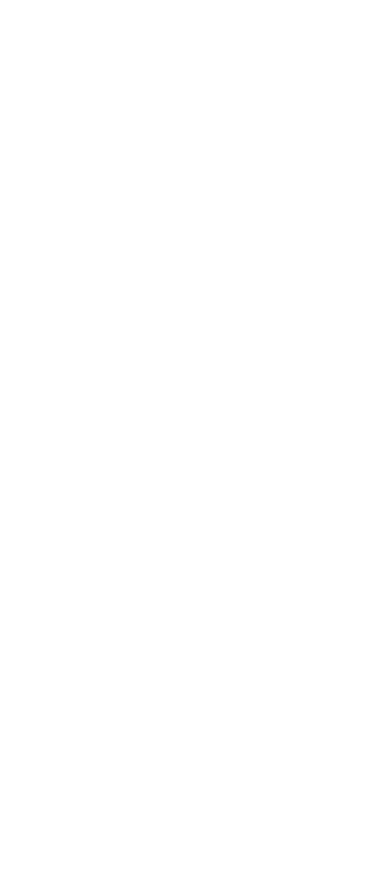
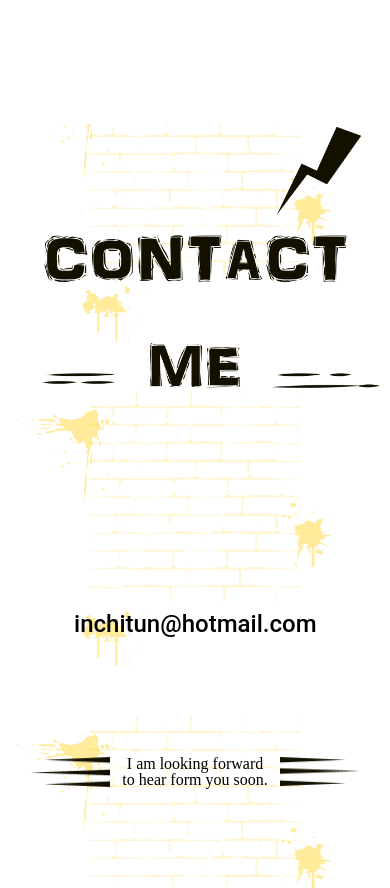
Before and after one commit to LizzzYu/ingrid-portfolio-react-v2, a React (Create React App) app: page / in a window 390 px wide. Shown: the part 5020-5908 px from the top of the page. Before the commit the page ends 5064 px from the top, so only its background shows below. Built offline with nearby package versions, Linux system fonts and the light colour scheme.

Commit message:
finish contact me mobile version

```diff
--- a/src/components/Mobile/MobileWorkList/MobileWorkList.tsx
+++ b/src/components/Mobile/MobileWorkList/MobileWorkList.tsx
@@ -26,7 +26,7 @@
 };
 
 const Image = styled.img`
-  @media screen and (max-width: ${BREAK_POINT.mobile}px) {
+  @media screen and (max-width: ${BREAK_POINT.tablet}px) {
     width: 100%;
   }
 `;
--- a/src/components/Modal/index.tsx
+++ b/src/components/Modal/index.tsx
@@ -1,6 +1,6 @@
 import React, { useEffect } from 'react';
 import styled, { css } from 'styled-components';
-import { isTablet } from '../../hooks/useDevice';
+import { isMobile, isTablet } from '../../hooks/useDevice';
 import Cross from '../../images/cross.png';
 import { secondaryTitleStyle } from '../../styles/typography';
 
@@ -24,6 +24,7 @@
   width: number;
   isFloating: boolean;
   isTablet: boolean;
+  isMobile: boolean;
 }>`
   box-sizing: border-box;
   background-color: var(--white);
@@ -45,7 +46,15 @@
     isFloating &&
     css`
       width: unset;
-      margin: 0 40px;
+      margin: 0 45px;
+    `}
+
+    ${({ isMobile, isFloating }) =>
+    isMobile &&
+    isFloating &&
+    css`
+      width: 90vw;
+      margin: 0 45px;
     `}
 `;
 
@@ -69,9 +78,13 @@
   right: 20px;
 `;
 
-const Image = styled.div<{ image: string; isTablet: boolean }>`
+const Image = styled.div<{
+  image: string;
+  isTablet: boolean;
+  isMobile: boolean;
+}>`
   width: 700px;
-  height: 350px;
+  height: 370px;
 
   background-image: url(${({ image }) => image});
   background-size: cover;
@@ -80,6 +93,14 @@
   ${({ isTablet }) =>
     isTablet &&
     css`
+      width: 90vw;
+      background-size: contain;
+    `};
+
+  ${({ isMobile }) =>
+    isMobile &&
+    css`
+      height: 200px;
       width: 90vw;
       background-size: contain;
     `};
@@ -115,8 +136,15 @@
 
   return (
     <ModalWrapper isFloating={isFloating} onClick={handleClickBackgroundClose}>
-      <ModalContent width={width} isFloating={isFloating} isTablet={isTablet()}>
-        {image && <Image image={image} isTablet={isTablet()} />}
+      <ModalContent
+        width={width}
+        isFloating={isFloating}
+        isTablet={isTablet()}
+        isMobile={isMobile()}
+      >
+        {image && (
+          <Image image={image} isTablet={isTablet()} isMobile={isMobile()} />
+        )}
         <ContentWrapper>
           <Title>{title}</Title>
           <div>{content}</div>
--- a/src/containers/ContactMe/index.tsx
+++ b/src/containers/ContactMe/index.tsx
@@ -6,6 +6,7 @@
 import LinesLeft from '../../images/lines_left.png';
 import LinesRight from '../../images/lines_right.png';
 import { secondaryTitleStyle } from '../../styles/typography';
+import { BREAK_POINT } from '../../constants/constants';
 
 const Wrapper = styled.div`
   ${sectionStyle}
@@ -22,6 +23,11 @@
 
 const ContactImg = styled.img`
   height: inherit;
+
+  @media screen and (max-width: ${BREAK_POINT.tablet}px) {
+    height: unset;
+    width: 100%;
+  }
 `;
 
 const DecorationRow = styled.div`
@@ -35,6 +41,10 @@
   bottom: 100px;
   padding: 0 50px;
   box-sizing: border-box;
+
+  @media screen and (max-width: ${BREAK_POINT.mobile}px) {
+    padding: 0 30px;
+  }
 `;
 
 const Lines = styled.img`
@@ -67,6 +77,17 @@
     color: var(--yellow);
     animation: none;
   }
+
+  @media screen and (max-width: ${BREAK_POINT.mobile}px) {
+    bottom: 250px;
+  }
+`;
+
+const Text = styled.div`
+  @media screen and (max-width: ${BREAK_POINT.mobile}px) {
+    text-align: center;
+    padding: 0 10px;
+  }
 `;
 
 const ContactMe = () => {
@@ -76,7 +97,7 @@
       <Email href="mailto: inchitun@hotmail.com">inchitun@hotmail.com</Email>
       <DecorationRow>
         <Lines src={LinesLeft} />
-        I am looking forward to hear form you soon.
+        <Text>I am looking forward to hear form you soon.</Text>
         <Lines src={LinesRight} />
       </DecorationRow>
     </Wrapper>
--- a/src/containers/Main/index.tsx
+++ b/src/containers/Main/index.tsx
@@ -135,9 +135,9 @@
       <div ref={worksRef} id={NAV.WORKS}>
         <Works />
       </div>
-      {/* <div ref={contactMeRef} id={NAV.CONTACT_ME}>
+      <div ref={contactMeRef} id={NAV.CONTACT_ME}>
         <ContactMe />
-      </div> */}
+      </div>
     </>
   );
 };
--- a/src/containers/Works/index.tsx
+++ b/src/containers/Works/index.tsx
@@ -12,7 +12,7 @@
 import WorkList from '../../components/Work/WorkList';
 import WorkTitle from '../../components/Work/WorkTitle';
 import Carousel from '../../components/Work/Carousel';
-import { isTablet } from '../../hooks/useDevice';
+import { isMobile, isTablet } from '../../hooks/useDevice';
 import MobileWorkList from '../../components/Mobile/MobileWorkList/MobileWorkList';
 import { BREAK_POINT } from '../../constants/constants';
 
@@ -95,7 +95,7 @@
         banners={carouselBanners}
       />
       <WorkTitle />
-      {isTablet() ? (
+      {isTablet() || isMobile() ? (
         <MobileWorkList banners={workListBanners} />
       ) : (
         <WorkList
```
